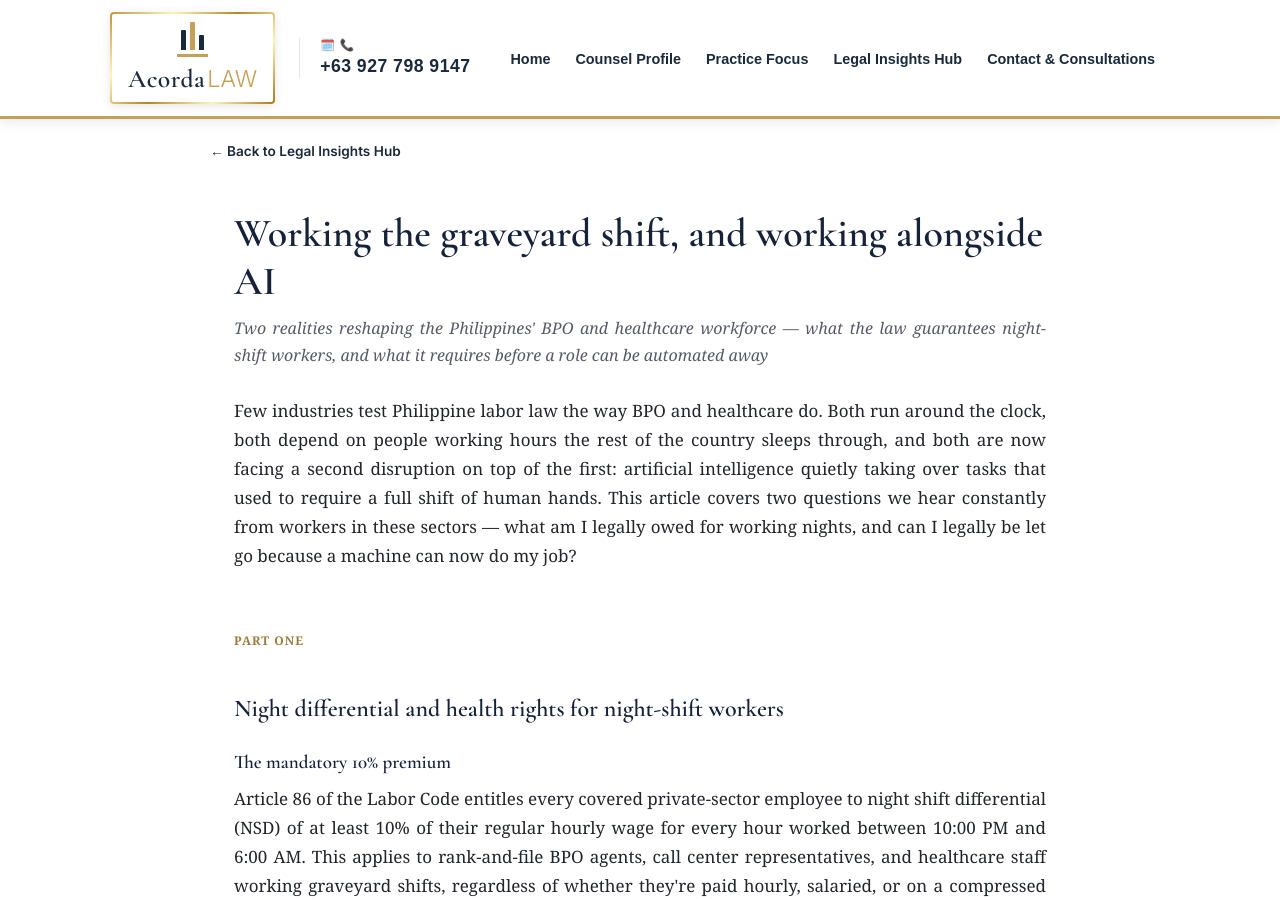
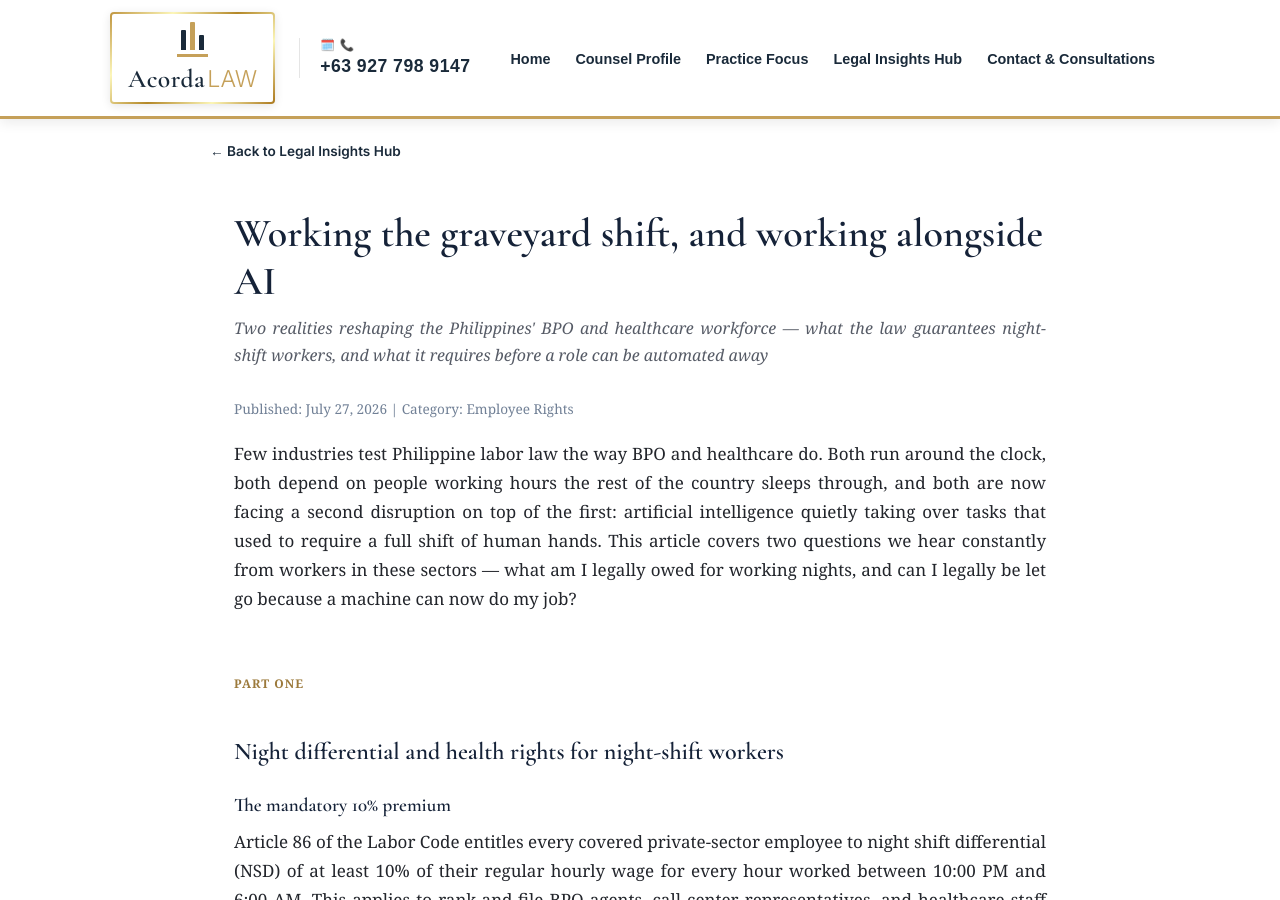
Before and after one commit to acordalawoffice/law.github.io, a Jekyll site: the page built from _posts/2026-07-27-bpo-healthcare-night-differential-ai-redundancy.md, in a window 1280 px wide and 900 px high. Built offline with Jekyll 4.4.1, drawn with Linux system fonts in a browser that asks for light colours.

Commit message:
Update 2026-07-27-bpo-healthcare-night-differential-ai-redundancy.md

```diff
--- a/_posts/2026-07-27-bpo-healthcare-night-differential-ai-redundancy.md
+++ b/_posts/2026-07-27-bpo-healthcare-night-differential-ai-redundancy.md
@@ -88,6 +88,8 @@ description: "What Philippine law guarantees BPO and healthcare night-shift work
 <h1>Working the graveyard shift, and working alongside AI</h1>
 <p class="subtitle">Two realities reshaping the Philippines' BPO and healthcare workforce &mdash; what the law guarantees night-shift workers, and what it requires before a role can be automated away</p>
 
+<div class="article-meta" style="font-size: 0.85rem; color: #718096; margin-bottom: 20px;">Published: July 27, 2026 | Category: Employee Rights</div>
+
 <p>Few industries test Philippine labor law the way BPO and healthcare do. Both run around the clock, both depend on people working hours the rest of the country sleeps through, and both are now facing a second disruption on top of the first: artificial intelligence quietly taking over tasks that used to require a full shift of human hands. This article covers two questions we hear constantly from workers in these sectors &mdash; what am I legally owed for working nights, and can I legally be let go because a machine can now do my job?</p>
 
 <span class="section-tag">Part One</span>
```
